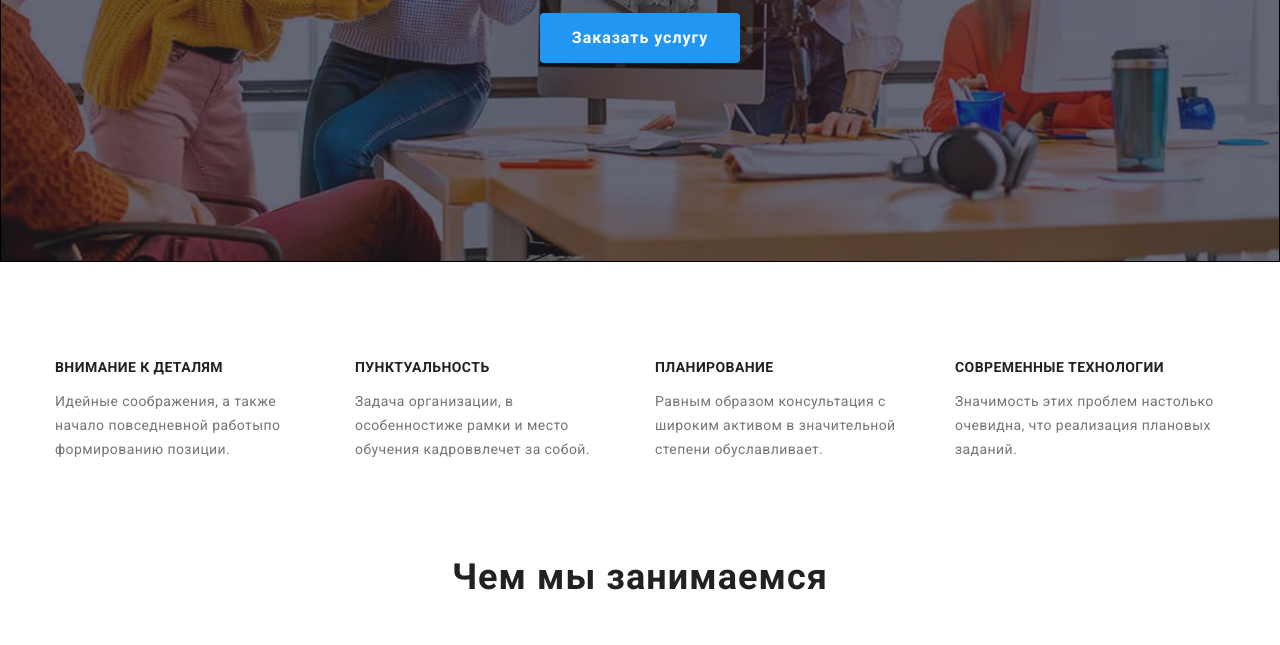
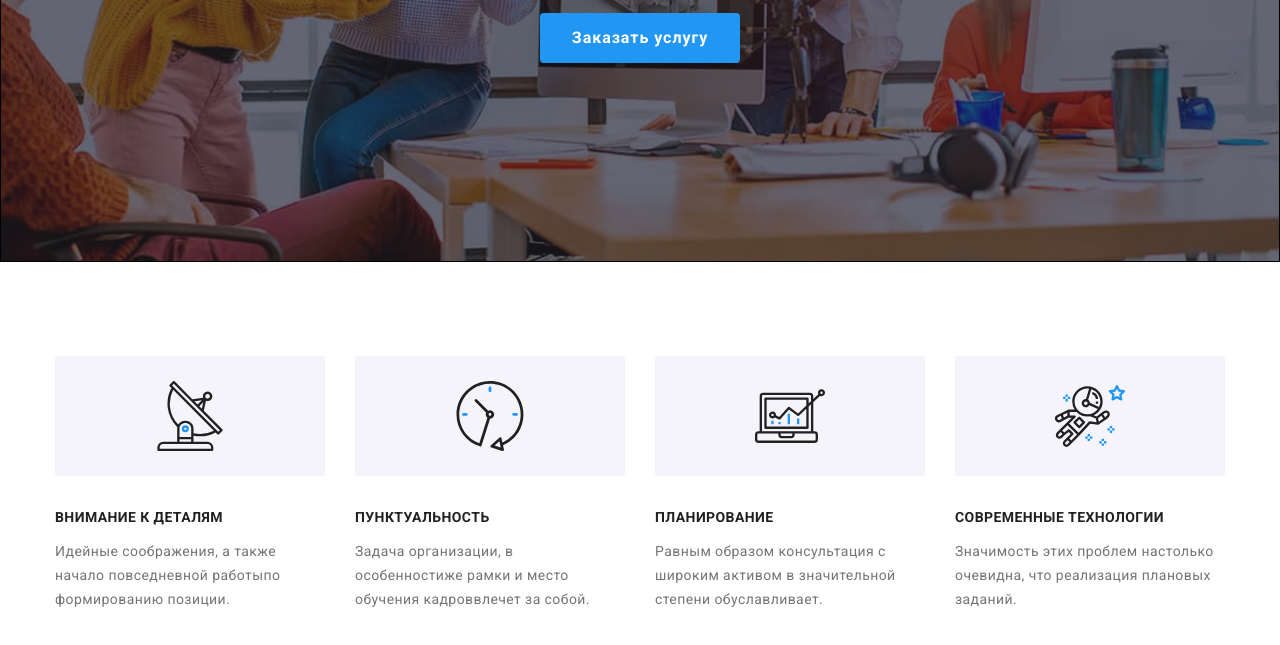
Before and after one commit to Dev3773/Dev3773-goit-markup-hw-04, a plain HTML site: page index.html in a window 1280 px wide. Shown: the part 419-1064 px from the top of the page. Drawn offline with nearby package versions, Linux system fonts and the light colour scheme.

Commit message:
Сделал секцию Преимуществ

```diff
--- a/css/styles.css
+++ b/css/styles.css
@@ -300,6 +300,17 @@ color: var(--second-text-cl);
 
 .about-item:last-child {
   margin-right: 0;
+}
+
+.about-cont {
+  display: flex;
+  justify-content: center;
+  align-items: center;
+  margin-bottom: 30px;
+  width: 270px;
+  height: 120px;
+
+  background-color: var(--second-color);
 }
 
 .about-item-title {
--- a/index.html
+++ b/index.html
@@ -65,24 +65,44 @@
         <h2 class="about-title visually-hidden">Особенности:</h2>
         <ul class="about-list list">
           <li class="about-item">
+            <div class="about-cont">
+              <svg class="about-icon" width="70" height="70">
+                <use href="./images/icons-benefits.svg#icon-antenna"></use>
+              </svg>
+            </div>
             <h3 class="about-item-title">Внимание к деталям</h3>
             <p class="about-text">
               Идейные соображения, а также начало повседневной работыпо формированию позиции.
             </p>
           </li>
           <li class="about-item">
+            <div class="about-cont">
+              <svg class="about-icon" width="70" height="70">
+                <use href="./images/icons-benefits.svg#icon-clock"></use>
+              </svg>
+            </div>
             <h3 class="about-item-title">Пунктуальность</h3>
             <p class="about-text">
               Задача организации, в особенностиже рамки и место обучения кадроввлечет за собой.
             </p>
           </li>
           <li class="about-item">
+            <div class="about-cont">
+              <svg class="about-icon" width="70" height="70">
+                <use href="./images/icons-benefits.svg#icon-diagram"></use>
+              </svg>
+            </div>
             <h3 class="about-item-title">Планирование</h3>
             <p class="about-text">
               Равным образом консультация с широким активом в значительной степени обуславливает.
             </p>
           </li>
           <li class="about-item">
+            <div class="about-cont">
+              <svg class="about-icon" width="70" height="70">
+                <use href="./images/icons-benefits.svg#icon-astronaut"></use>
+              </svg>
+            </div>
             <h3 class="about-item-title">Современные технологии</h3>
             <p class="about-text">
               Значимость этих проблем настолько очевидна, что реализация плановых заданий.
```
Also changed, not shown: images/icons-benefits.svg (added), 1 other file.
